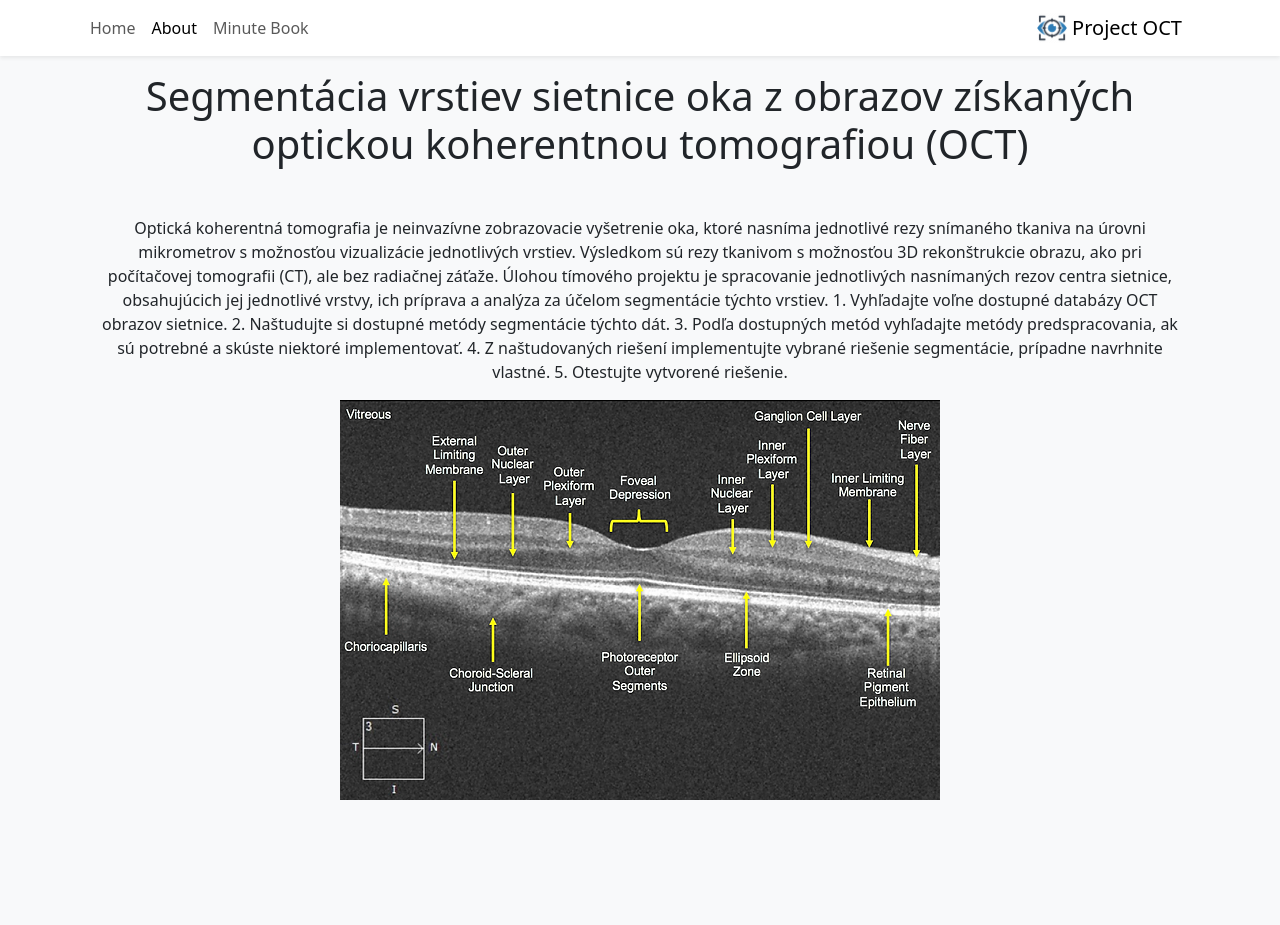
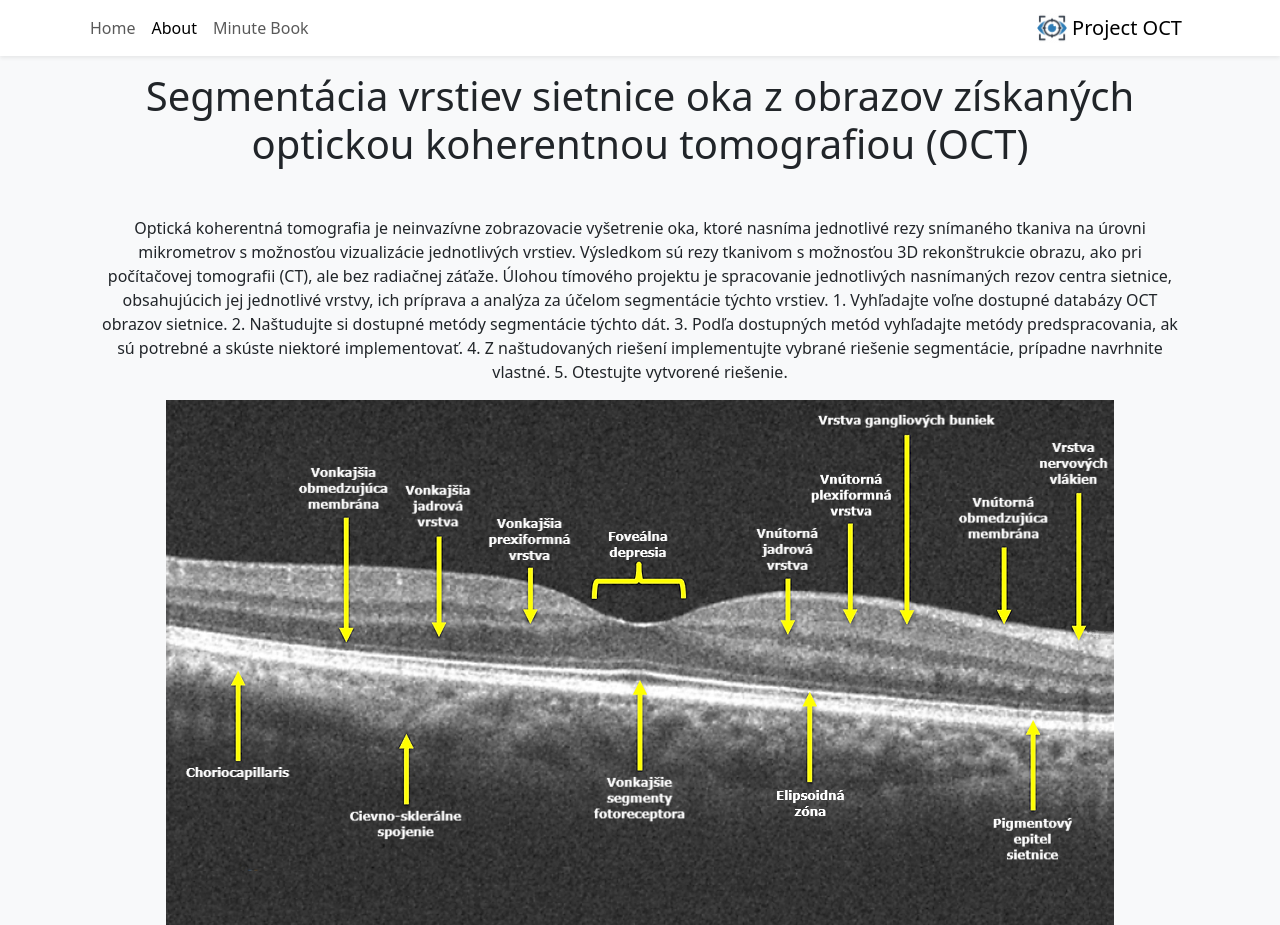
Before and after one commit to PeterKoXcode/web-tp, a React (Vite) app: page /web-tp/about in a window 1280 px wide. Before the commit the page ends 800 px from the top, so only its background shows below. Built offline with nearby package versions, Linux system fonts and the light colour scheme.

Commit message:
change of image in about page

```diff
--- a/src/pages/About.tsx
+++ b/src/pages/About.tsx
@@ -23,7 +23,11 @@ export function About() {
           naštudovaných riešení implementujte vybrané riešenie segmentácie,
           prípadne navrhnite vlastné. 5. Otestujte vytvorené riešenie.
         </p>
-        <img className="img-fluid" src="./images/layers.png" alt="OCT layers" />
+        <img
+          className="img-fluid"
+          src="./images/layers_sk.png"
+          alt="OCT layers"
+        />
       </Container>
     </>
   );
```
Also changed, not shown: public/images/layers_sk.png (added).
